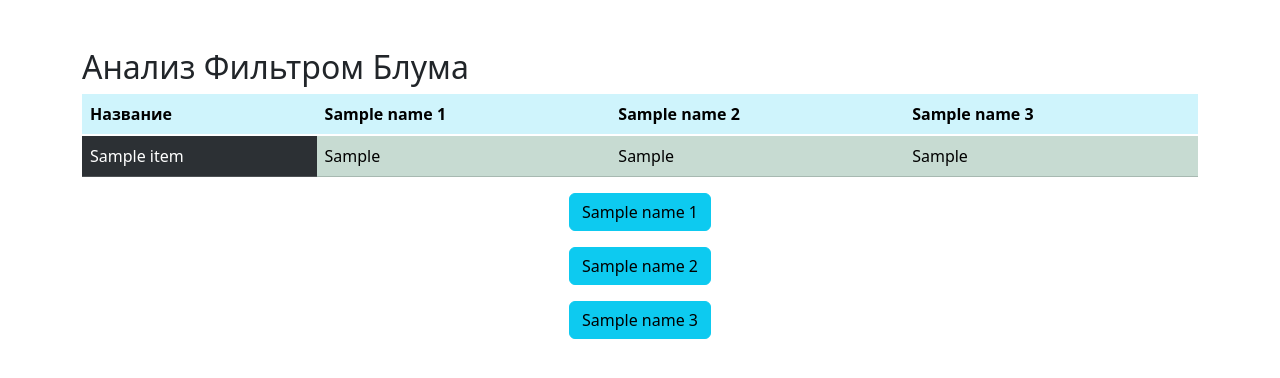
After one commit to maxnes3/MAI_LabWorks, a Flask app: template ScriptsLab/templates/bloomfilter_data.html in a window 1280 px wide. The commit adds this page. Shown: the top 378 px of the page. Run offline with Flask 3, Linux system fonts and the light colour scheme; the template is opened without the code that fills it: most values are stand-ins (such as "Sample title", 1, 10 or a date in 2020).

Commit message:
Сделал

```diff
--- a/ScriptsLab/app.py
+++ b/ScriptsLab/app.py
@@ -4,6 +4,7 @@ from num2words import num2words
 import matplotlib.pyplot as plt
 from io import BytesIO
 import base64
+from BloomFilter import BloomFilter
 
 app = Flask(__name__)
 
@@ -174,6 +175,55 @@ def graphics_data():
                            column_name=selected_column)
 
 
+@app.route('/bloomfilter_data', methods=['POST'])
+def bloomfilter_data():
+    search_words = str(request.form['search_words']).split()
+
+    name_href_1 = ['Stroke Prediction Dataset',
+                   'https://www.kaggle.com/datasets/fedesoriano/stroke-prediction-dataset',
+                   False]
+    name_href_2 = ['Supermarket store branches sales analysis',
+                   'https://www.kaggle.com/datasets/surajjha101/stores-area-and-sales-data',
+                   False]
+    name_href_3 = ['NASA - Nearest Earth Objects',
+                   'https://www.kaggle.com/datasets/sameepvani/nasa-nearest-earth-objects',
+                   False]
+
+    colums_1 = ['id', 'gender', 'age', 'hypertension', 'heart_disease', 'ever_married',
+                'work_type', 'Residence_type', 'avg_glucose_level', 'bmi']
+    colums_2 = ['Store ID', 'Store_Area', 'Items_Available', 'Store_Sales']
+    colums_3 = ['id', 'name', 'est_diameter_min', 'relative_velocity', 'miss_distance',
+                'orbiting_body', 'sentry_object', 'hazardous']
+
+    bloomFilter_1 = BloomFilter(colums_1, 400, 4)
+    bloomFilter_2 = BloomFilter(colums_2, 400, 4)
+    bloomFilter_3 = BloomFilter(colums_3, 400, 4)
+
+    output_matrix = []
+
+    for item in search_words:
+        output_matrix.append({
+            'name': item,
+            'check_1': bloomFilter_1.check(item),
+            'check_2': bloomFilter_2.check(item),
+            'check_3': bloomFilter_3.check(item)})
+
+        if bloomFilter_1.check(item):
+            name_href_1[2] = bloomFilter_1.check(item)
+
+        if bloomFilter_2.check(item):
+            name_href_2[2] = bloomFilter_2.check(item)
+
+        if bloomFilter_3.check(item):
+            name_href_3[2] = bloomFilter_3.check(item)
+
+    return render_template('bloomfilter_data.html',
+                           name_1=name_href_1[0], href_1=name_href_1[1], check_1=name_href_1[2],
+                           name_2=name_href_2[0], href_2=name_href_2[1], check_2=name_href_2[2],
+                           name_3=name_href_3[0], href_3=name_href_3[1], check_3=name_href_3[2],
+                           output_matrix=output_matrix)
+
+
 @app.route('/download', methods=['GET'])
 def download_file():
     return send_file('stroke_data.csv', as_attachment=True)
--- /dev/null
+++ b/ScriptsLab/templates/bloomfilter_data.html
@@ -0,0 +1,54 @@
+<!DOCTYPE html>
+<html>
+<head>
+    <title>Филтр Блума</title>
+    <link href="https://cdn.jsdelivr.net/npm/bootstrap@5.3.2/dist/css/bootstrap.min.css" rel="stylesheet" integrity="sha384-T3c6CoIi6uLrA9TneNEoa7RxnatzjcDSCmG1MXxSR1GAsXEV/Dwwykc2MPK8M2HN" crossorigin="anonymous">
+</head>
+<body>
+    <div class="container mt-5">
+        <h2 class="mt-5">Анализ Фильтром Блума</h2>
+        <table class="table table-dark table-striped table-hover">
+            <thead class="table-info">
+                <tr>
+                    <th>Название</th>
+                    <th>{{ name_1 }}</th>
+                    <th>{{ name_2 }}</th>
+                    <th>{{ name_3 }}</th>
+                </tr>
+            </thead>
+            <tbody class="table-group-divider">
+                {% for item in output_matrix %}
+                <tr>
+                    <td>{{ item.name }}</td>
+                    <td class="{% if item.check_1 %}table-success{% endif %}">{{ item.check_1 }}</td>
+                    <td class="{% if item.check_2 %}table-success{% endif %}">{{ item.check_2 }}</td>
+                    <td class="{% if item.check_3 %}table-success{% endif %}">{{ item.check_3 }}</td>
+                </tr>
+                {% endfor %}
+            </tbody>
+        </table>
+        {% if check_1 %}
+        <form class="mb-3" action="{{ href_1 }}" method="GET">
+            <div class="text-center">
+                <button type="submit" class="btn btn-info">{{ name_1 }}</button>
+            </div>
+        </form>
+        {% endif %}
+        {% if check_2 %}
+        <form class="mb-3" action="{{ href_2 }}" method="GET">
+            <div class="text-center">
+                <button type="submit" class="btn btn-info">{{ name_2 }}</button>
+            </div>
+        </form>
+        {% endif %}
+        {% if check_3 %}
+        <form class="mb-3" action="{{ href_3 }}" method="GET">
+            <div class="text-center">
+                <button type="submit" class="btn btn-info">{{ name_3 }}</button>
+            </div>
+        </form>
+        {% endif %}
+    </div>
+<script src="https://cdn.jsdelivr.net/npm/bootstrap@5.3.2/dist/js/bootstrap.bundle.min.js" integrity="sha384-C6RzsynM9kWDrMNeT87bh95OGNyZPhcTNXj1NW7RuBCsyN/o0jlpcV8Qyq46cDfL" crossorigin="anonymous"></script>
+</body>
+</html>
```
Also changed, not shown: ScriptsLab/BloomFilter.py (added, +30 -0 lines), ScriptsLab/templates/index.html (+10 -0 lines).
